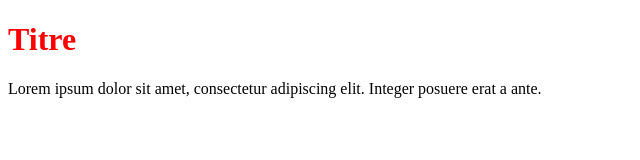
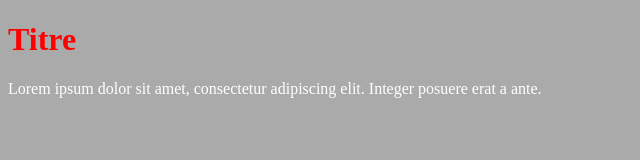
Before and after one commit to lovaSux93/testproject, a plain HTML site: page index.html in a window 1280 px wide. Shown: the whole page, without its empty margins (0-640 px from the left). Drawn offline with Linux system fonts and the light colour scheme.

Commit message:
update bg

```diff
--- a/index.html
+++ b/index.html
@@ -5,11 +5,11 @@
 <head>
     <title>Test page git</title>
 </head>
-<body>
+<body style="background:#aaa">
 
 
     <h1 style="color:red;">Titre</h1>
-	<p>Lorem ipsum dolor sit amet, consectetur adipiscing elit. Integer posuere erat a ante.</p>
+	<p style="color:#fff">Lorem ipsum dolor sit amet, consectetur adipiscing elit. Integer posuere erat a ante.</p>
 
 
 </body>
```
